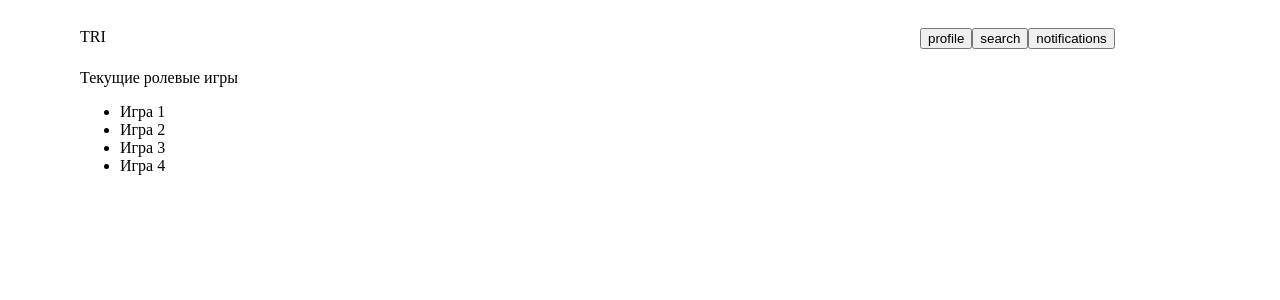
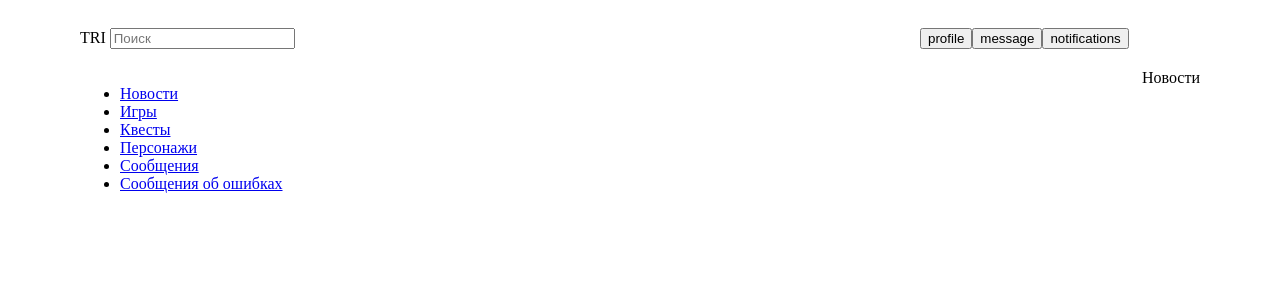
Before and after one commit to l1ng1/TRI-front, a Nuxt app in the folder TRI/: page /news in a window 1280 px wide. Shown: the top 300 px of the page. Built offline with nearby package versions, Linux system fonts and the light colour scheme.

Commit message:
основные руты

```diff
--- a/TRI/app/layouts/default.vue
+++ b/TRI/app/layouts/default.vue
@@ -4,10 +4,11 @@
         <div class="cont">
             <div class="logo">
                 TRI
+                <input type="text" placeholder="Поиск" @keydown="(ev)=>navSearch(ev)">
             </div>
             <div class="menu">
                 <button>profile</button>
-                <button>search</button>
+                <button>message</button>
                 <button>notifications</button>
             </div>
         </div>
@@ -15,15 +16,15 @@
     <main>
         <div class="cont">
             <div class="side-bar">
-                Текущие ролевые игры
                 <ul>
-                    <li v-for="i in arr" :key="index">
-                        {{ i }}
+                    <li v-for="(i,index) in tabs" :key="index">
+                        <NuxtLink :to="i.link">{{ i.name }}</NuxtLink>
                     </li>
                 </ul>
             </div>
             <slot class="main-contnet"> </slot>
         </div>
+
     </main>
 
 
@@ -31,7 +32,41 @@
 
 <script setup>
 
-let arr = ref(['Игра 1','Игра 2','Игра 3','Игра 4']);
+const tabs = reactive([
+    {
+        name:'Новости',
+        link:'/news'
+    },
+    {
+        name:'Игры',
+        link:'/games'
+    },
+    {
+        name:'Квесты',
+        link:'/quests'
+    },
+    {
+        name:'Персонажи',
+        link:'/characters'
+    },
+    {
+        name:'Сообщения',
+        link:'/messegaes'
+    },
+    {
+        name:'Сообщения об ошибках',
+        link:'/errors'
+    }
+]);
+
+function navSearch(ev){
+    console.log(ev.key)
+    if(ev.code == 'Enter'){
+        navigateTo('login');
+    }
+
+}
+
 
 </script>
 
--- /dev/null
+++ b/TRI/app/pages/characters.vue
@@ -0,0 +1,3 @@
+<template>
+    Персонажи
+</template>
--- /dev/null
+++ b/TRI/app/pages/errors.vue
@@ -0,0 +1,3 @@
+<template>
+    Сообщения об ошибках
+</template>
--- /dev/null
+++ b/TRI/app/pages/games.vue
@@ -0,0 +1 @@
+<template>Игры</template>
--- a/TRI/app/pages/login.vue
+++ b/TRI/app/pages/login.vue
@@ -9,12 +9,9 @@
     </form>
 </template>
 
-<script>
-export default{
-    data(){
-        return{
+<script setup>
+definePageMeta({
+    layout: 'auth',
+})
 
-        }
-    }
-}
 </script>
--- /dev/null
+++ b/TRI/app/pages/messegaes.vue
@@ -0,0 +1,3 @@
+<template>
+    Сообщения
+</template>
--- /dev/null
+++ b/TRI/app/pages/news.vue
@@ -0,0 +1,3 @@
+<template>
+    Новости
+</template>
--- /dev/null
+++ b/TRI/app/pages/quests.vue
@@ -0,0 +1,3 @@
+<template>
+    Квесты
+</template>
--- /dev/null
+++ b/TRI/app/pages/userProfile.vue
@@ -0,0 +1,3 @@
+<template>
+    Профиль пользователя
+</template>
```
